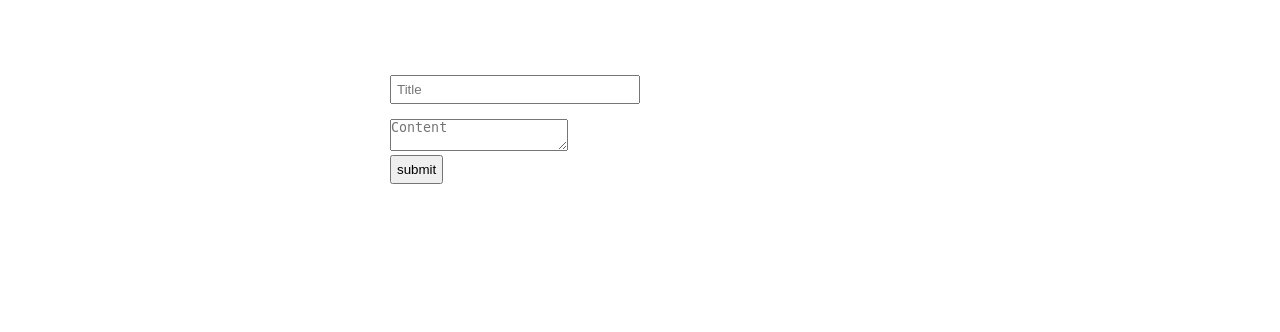
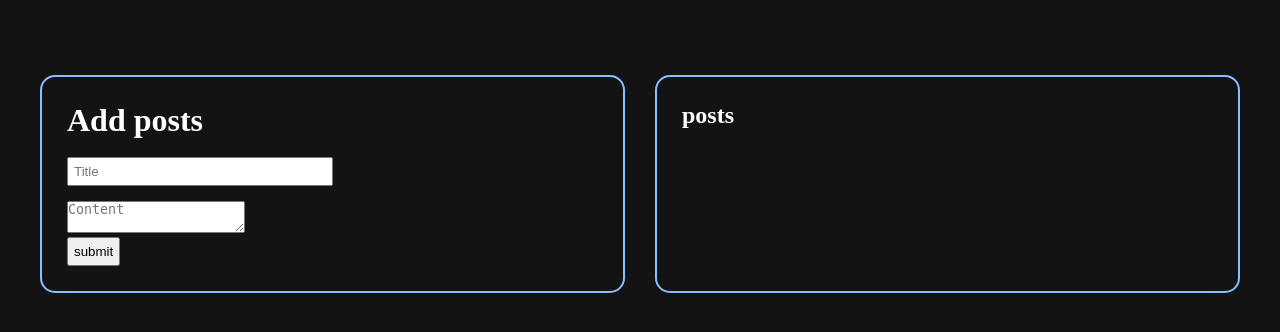
Before and after one commit to MSparstad/martin_sparstad_homepage, a PHP site: page /admin.php in a window 1280 px wide. Shown: the top 332 px of the page. Run offline with PHP 8.4, Linux system fonts and the light colour scheme; data that the repository does not hold is empty.

Commit message:
Add rudimentary posts view to admin panel and style the panel a bit

```diff
--- a/admin.php
+++ b/admin.php
@@ -18,6 +18,9 @@
         <![endif]-->
         <main>
             <div class="container">
+                <div class="forms">
+                    <h1>Add posts</h1>
+                    <br>
                     <div class="form-container">
                         <form class="postform">
                             <input class="title" placeholder="Title">
@@ -25,7 +28,22 @@
                             <input class="submit" type="submit" value="submit">
                         </form>
                     </div>
-                <div class="form-container"></div>
+                </div>
+                <div class="post-list">
+                    <h2>posts</h2>
+                    <?php include_once('scripts/connection.php'); ?>
+                                <?php
+                                $sql = 'SELECT * from posts;';
+                                $result = mysqli_query($connection, $sql);
+                                $resultCheck = mysqli_num_rows($result);
+
+                                if($resultCheck > 0){
+                                    while($row = mysqli_fetch_assoc($result)) {
+                                        echo '<a class="post"><h3>' . $row['title'] . '</h3><time>' . $row['time'] . '</time></a>';
+                                    }
+                                }
+                                ?>
+                </div>
             </div>
         </main>
     </body>
--- a/css/admin.css
+++ b/css/admin.css
@@ -1,7 +1,13 @@
 @import "fonts.css";
 
 :root {
-    --content-width: 500px;
+    --content-width: 1200px;
+    --background-color: #141314;
+    --highlight-color: #87BFFF;
+
+    --font-color: #ffff;
+    --nav-font-color: #808080;
+    --font-family-base: "Inter",-apple-system,BlinkMacSystemFont,"Helvetica Neue",Arial,sans-serif;
 }
 
 *{
@@ -10,14 +16,26 @@
     margin: 0;
 }
 
-main {
-
+body {
+    background-color: var(--background-color);
+    color: var(--font-color);
 }
 
 .container {
+    display: flex;
     max-width: var(--content-width);
-    margin: auto;
+
     margin-top: 75px;
+    margin-left: auto;
+    margin-right: auto;
+}
+
+.forms {
+    display: inline-block;
+    width: 50%;
+    padding: 25px;
+    border: 2px solid var(--highlight-color);
+    border-radius: 15px;
 }
 
 input {
@@ -33,10 +51,40 @@ input {
 
 .content {
     max-width: 100%;
-    max-height: fit-content;
 }
 
 .submit {
     width: fit-content;
-    padding: 5px    ;
+    padding: 5px;
 }
+
+.forms {
+    margin-right: 30px;
+}
+
+.post-list {
+    display: inline-block;
+    width: 50%;
+    padding: 25px;
+    border: 2px solid var(--highlight-color);
+    border-radius: 15px;
+}
+
+.post-list h2 {
+    margin-bottom: 10px;
+}
+
+.post {
+    display: flex;
+    width: 100%;
+    height:auto;
+    margin-top: 25px;
+    margin-bottom: 25px;
+    border-bottom: 1px solid var(--highlight-color);
+}
+
+
+
+.post h3 {
+    margin-right: auto;
+}
--- a/css/main.css
+++ b/css/main.css
@@ -23,6 +23,8 @@
     box-sizing: border-box;
     padding: 0;
     margin: 0;
+    -webkit-font-smoothing: auto;
+    font-kerning: normal;
 }
 
 body {
```
Lines whose indentation alone changed are shown as unchanged.
